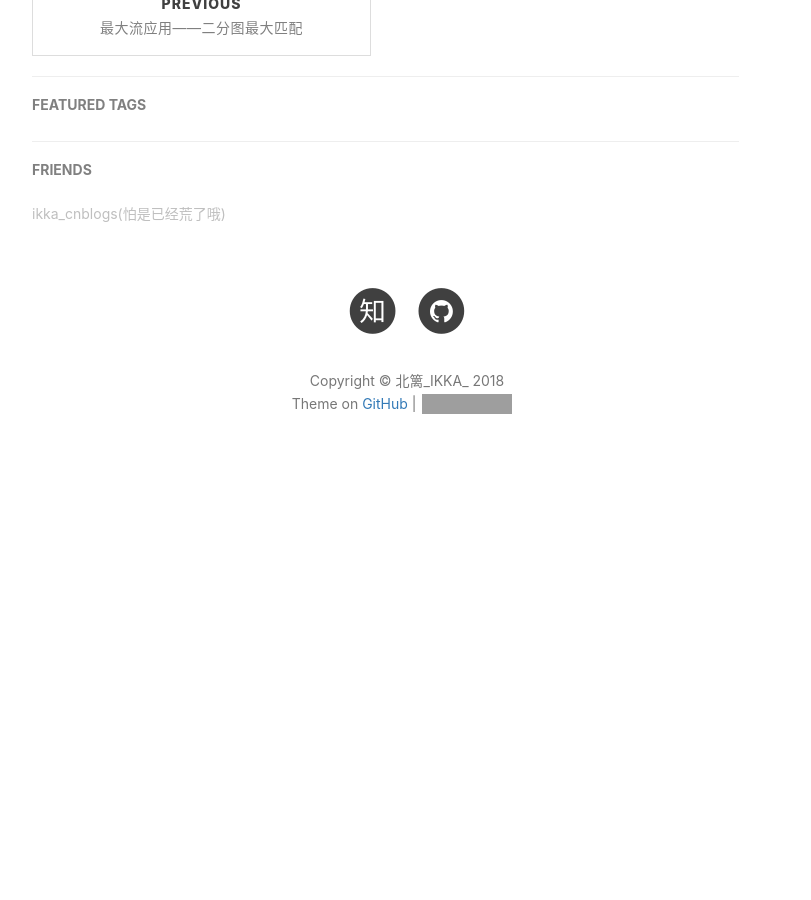
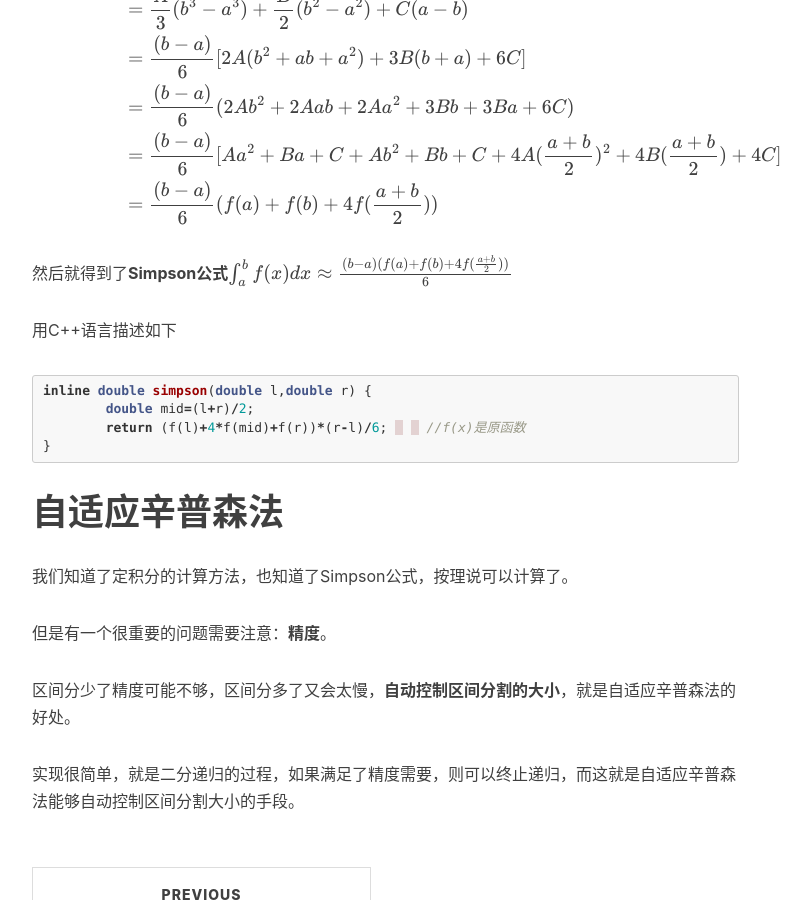
Before and after one commit to Kazusa1103/phqghume.github.com, a Jekyll site: the page built from _posts/2018-05-19-自适应辛普森法.md, in a window 1280 px wide and 900 px high, scrolled down 1317 px. Shown: the whole window, without its empty margins (233-1044 px from the left). Built offline with Jekyll 4.4.1, drawn with Linux system fonts in a browser that asks for light colours; nearby versions of some CDN libraries; formulas are drawn with MathJax 3; comment, search, counter and statistics services are not loaded; before the commit the page ends 1825 px from its top, so only the background shows below that; some of the changed text lies outside the part shown; grey boxes are pictures that could not be loaded.

Commit message:
Update 2018-05-19-自适应辛普森法.md

````diff
--- a/_posts/2018-05-19-自适应辛普森法.md
+++ b/_posts/2018-05-19-自适应辛普森法.md
@@ -16,6 +16,14 @@
 
 Simpson公式就是在积分区间$$[a,b]$$上去找三个点$$a,b$$和$$m=(a+b)/2$$，计算其原函数的在此处的值，然后用抛物线来拟合原函数。
 
+## 定积分计算方法
+
+定积分就是求函数$$f(x)$$在区间$$[a,b]$$中的图像包围的面积。即由$$y=0,x=a,x=b,y=f(x)$$所围成图形的面积。
+
+这里的面积是有正负的，$$y=0$$上方的面积为正，下方为负。
+
+如何计算呢，可以用把区间分成几个小区间然后把小区间的积分求解再求和的方法，这时候就要用到Simpson公式了
+
 ## Simpson公式推导
 
 推导过程除了一个步骤其余都是初中内容了，推导过程如下
@@ -32,3 +40,24 @@
 &=\frac{(b-a)}{6}(f(a)+f(b)+4f(\frac{a+b}{2}))
 \end{split}
 $$
+
+然后就得到了**Simpson公式**$$\int_a^bf(x)dx\approx\frac{(b-a)(f(a)+f(b)+4f(\frac{a+b}{2}))}{6}$$
+
+用C++语言描述如下
+
+``` cpp
+inline double simpson(double l,double r) {
+	double mid=(l+r)/2;
+	return (f(l)+4*f(mid)+f(r))*(r-l)/6;     //f(x)是原函数
+}
+```
+
+# 自适应辛普森法
+
+我们知道了定积分的计算方法，也知道了Simpson公式，按理说可以计算了。
+
+但是有一个很重要的问题需要注意：**精度**。
+
+区间分少了精度可能不够，区间分多了又会太慢，**自动控制区间分割的大小**，就是自适应辛普森法的好处。
+
+实现很简单，就是二分递归的过程，如果满足了精度需要，则可以终止递归，而这就是自适应辛普森法能够自动控制区间分割大小的手段。
````
